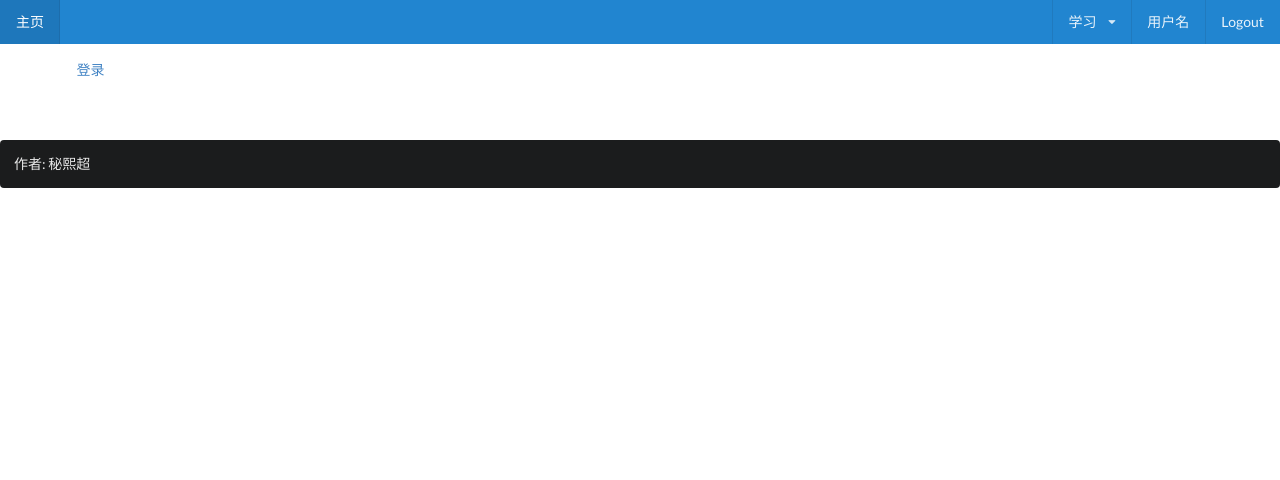
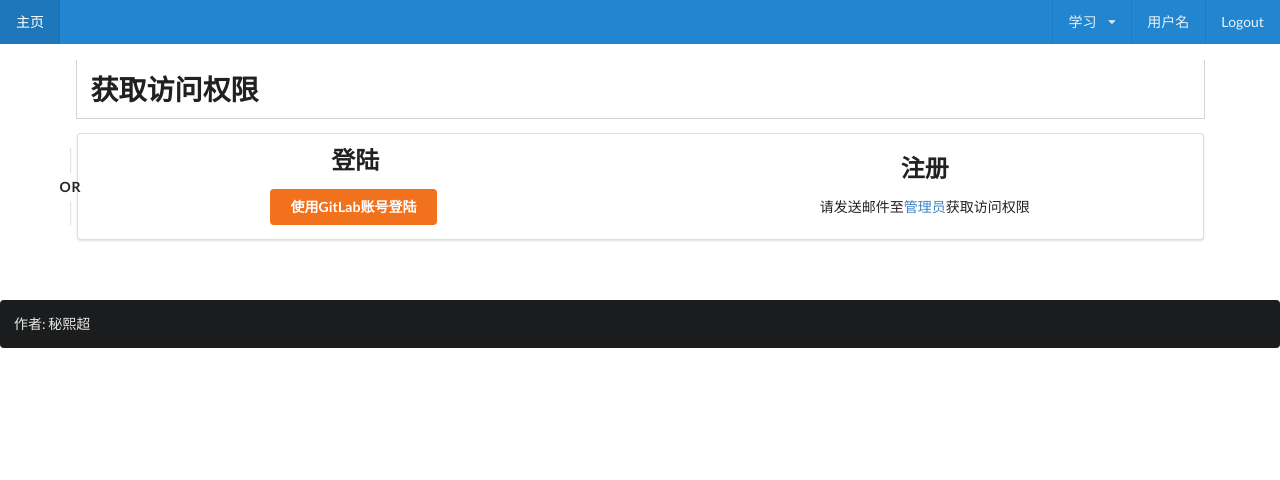
Before and after one commit to always-waiting/Django-Xromate, a Django app: page /login/ in a window 1280 px wide. Shown: the top 480 px of the page. Run offline with Django 3.2, Linux system fonts and the light colour scheme; parts of the project's set-up code (start-up, migrations or seed data) failed here and were passed over; some libraries are stand-ins or nearby versions.

Commit message:
Add login with gitlab

```diff
--- a/Xromate/templates/Xromate/index.html
+++ b/Xromate/templates/Xromate/index.html
@@ -23,13 +23,13 @@
       <div class='item'>
         <a class='item'>Xromate数据方面</a>
         <div class='list'>
-          <a class='item'>用户表用于记录用户的账户信息，和登陆功能相关</a>
+          <a class='item'>开发记录登陆后信息的数据库表，需要记录GITLAB登陆后信息，以便创建或获得用户等等</a>
         </div>
       </div>
       <div class='item'>
         <a class='item'>Xromate功能方面</a>
         <div class='list'>
-          <a class='item'>实现登陆功能,需要和gitlab联动!</a>
+          <a class='item'>实现登陆功能,可以通过gitlab进行登陆了</a>
         </div>
       </div>
     </div>
--- a/login/templates/login/login.html
+++ b/login/templates/login/login.html
@@ -1,6 +1,21 @@
 {% extends 'base.html' %}
-{%block title %} 登录 {% endblock %}
+{%block title%} 登陆 {% endblock %}
 
-{% block content %}
-<a href={% url 'github_login' %}> 登录 </a>
-{% endblock %}
+{%block content%}
+<h1 class="ui attached header">获取访问权限</h1>
+<div class="ui segment">
+<div class='ui two column middle aligned relaxed fitted stackable grid'>
+  <div class='center aligned row'>
+    <div class='column'>
+      <h2 class='ui header'>登陆</h2>
+      <a class="ui orange button" href={% url 'gitlab_login'%}>使用GitLab账号登陆</a>
+    </div>
+    <div class="ui vertical divider">Or</div>
+    <div class='column'>
+      <h2 class='ui header'>注册</h2>
+      <p>请发送邮件至<a href="maleto: bixichao@berrygenomics.com">管理员</a>获取访问权限</p>
+    </div>
+  </div>
+</div>
+</div>
+{%endblock%}
--- a/login/urls.py
+++ b/login/urls.py
@@ -5,5 +5,7 @@ urlpatterns = [
     url(r'^$', views.login, name='web_login'),
     url(r'github_login', views.github_login, name='github_login'),
     url(r'github_auth', views.github_auth, name='github_auth'),
+    url(r'gitlab_login', views.gitlab_login, name='gitlab_login'),
+    url(r'gitlab_auth', views.gitlab_auth,name='gitlab_auth'),
     url(r'logout', views.logout, name='web_logout')
 ]
--- a/login/views.py
+++ b/login/views.py
@@ -12,10 +12,17 @@ import logging
 logger = logging.getLogger('django')
 
 # Create your views here.
+# GITHUB
 GITHUB_CLIENTID = settings.GITHUB_CLIENTID
 GITHUB_CLIENTSECRET = settings.GITHUB_CLIENTSECRET
 GITHUB_CALLBACK = settings.GITHUB_CALLBACK
 GITHUB_AUTHORIZE_URL = settings.GITHUB_AUTHORIZE_URL
+# GITLAB
+GITLAB_CLIENTID = settings.GITLAB_CLIENTID
+GITLAB_CLIENTSECRET = settings.GITLAB_CLIENTSECRET
+GITLAB_CALLBACK = settings.GITLAB_CALLBACK
+GITLAB_AUTHORIZE_URL = settings.GITLAB_AUTHORIZE_URL
+GITLAB_URL = settings.GITLAB_URL
 
 def login(request):
     return render(request, 'login/login.html')
@@ -30,6 +37,18 @@ def _get_refer_url(request):
         del request.session['back_url']
     return refer_url
 
+def gitlab_login(request):
+    data = {
+        'client_id': GITLAB_CLIENTID,
+        'redirect_uri': GITLAB_CALLBACK,
+        'response_type': 'code',
+        'state': _get_refer_url(request),
+    }
+    gitlab_auth_url = '%s?%s'% (
+        GITLAB_AUTHORIZE_URL, urllib.urlencode(data)
+    )
+    return HttpResponseRedirect(gitlab_auth_url)
+
 
 def github_login(request):
     data = {
@@ -43,6 +62,35 @@ def github_login(request):
     )
     #print ('git_hub_auth_url',github_auth_url)
     return HttpResponseRedirect(github_auth_url)
+
+def gitlab_auth(request):
+    template_html = 'login/login.html'
+    if 'code' not in request.GET:
+        return render(request, template_html)
+    code = request.GET.get('code')
+    back_path = request.GET.get('state')
+    url = '%s%s' % (GITLAB_URL, 'oauth/token')
+    data = {
+        'client_id': GITLAB_CLIENTID,
+        'client_secret': GITLAB_CLIENTSECRET,
+        'code': code,
+        'grant_type': 'authorization_code',
+        'redirect_uri': GITLAB_CALLBACK,
+    }
+    binary_data = urllib.urlencode(data).encode('utf-8')
+    headers = {'Accep': 'application/json'}
+    req = urllib2.Request(url, binary_data, headers)
+    response = urllib2.urlopen(req)
+    result = json.loads(response.read())
+    access_token = result['access_token']
+    url = "%s%s?access_token=%s" % (GITLAB_URL,'api/v3/user', access_token)
+    response = urllib2.urlopen(url)
+    data = json.loads(response.read().decode('ascii'))
+    request.session['username'] = data['username']
+    request.session['is_authenticated'] = True
+    # 在这里处理数据库存储问题
+    return HttpResponseRedirect(back_path)
+
 
 def github_auth(request):
     template_html = 'login/login.html'
--- a/mysite/settings.py
+++ b/mysite/settings.py
@@ -166,3 +166,9 @@ GITHUB_AUTHORIZE_URL = 'https://github.com/login/oauth/authorize'
 GITHUB_CLIENTID = '82650ff1f5010bdd2eb8'
 GITHUB_CLIENTSECRET = '5633680b4be361a815221c465726f0b8c6f63697'
 GITHUB_CALLBACK = 'http://localhost:8000/login/github_auth/'
+# 用gitlab oauth2
+GITLAB_URL = 'http://192.168.4.168:10080/'
+GITLAB_AUTHORIZE_URL = 'http://192.168.4.168:10080/oauth/authorize'
+GITLAB_CLIENTID = '73dd952b43b1b94d73f2e3c890cfa37ee65f190b8fa929041dc6c5bb879f9248'
+GITLAB_CLIENTSECRET = '3188046085056662fad31290722d213acbf53d6f039801b9b9c33c9f18b67daa'
+GITLAB_CALLBACK = 'http://192.168.4.6:8000/login/gitlab_auth'
```
Also changed, not shown: Xromate/templates/Xromate/home.html (deleted, +0 -89 lines).
